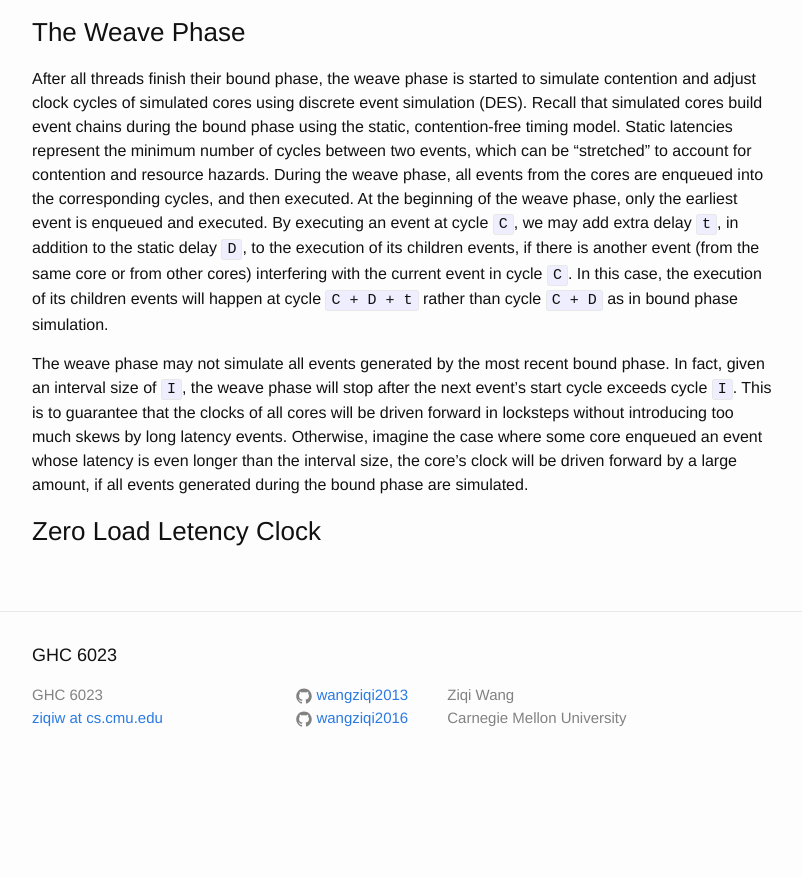
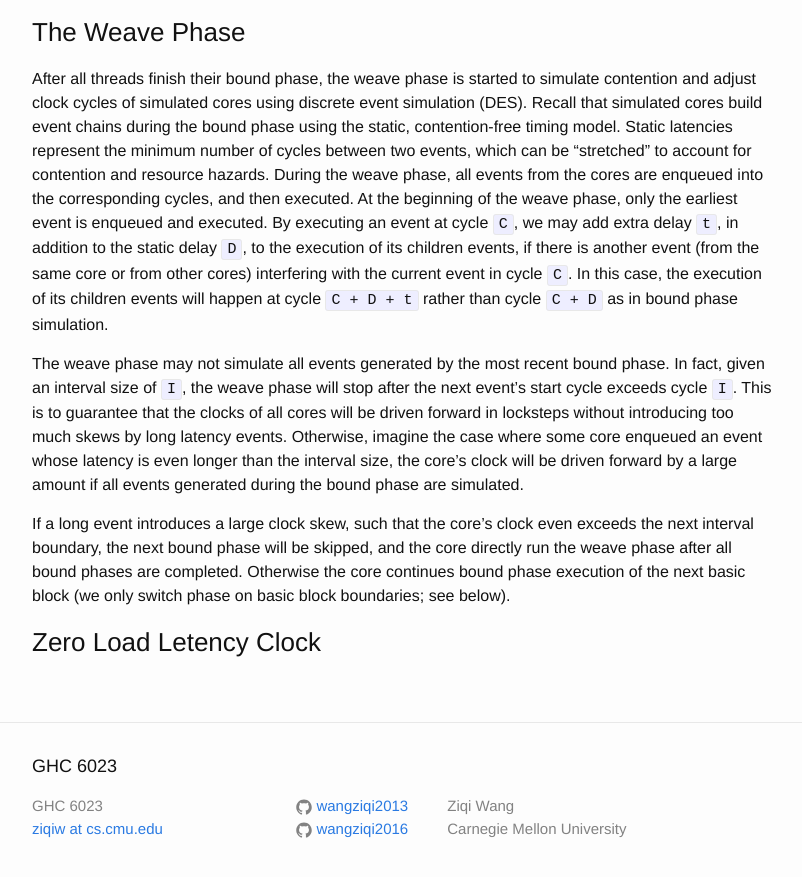
Before and after one commit to wangziqi2013/wangziqi2013.github.io, a Jekyll site: the page built from _posts/2019-01-22-understand-zsim-contention-sim.markdown, in a window 1280 px wide and 900 px high, scrolled down 1749 px. Shown: the top 877 px of the window, without its empty margins (238-1040 px from the left). Built offline with Jekyll 4.4.1, drawn with Linux system fonts in a browser that asks for light colours; before the commit the page ends 2538 px from its top, so only the background shows below that.

Commit message:
Finish weave phase

```diff
--- a/_posts/2019-01-22-understand-zsim-contention-sim.markdown
+++ b/_posts/2019-01-22-understand-zsim-contention-sim.markdown
@@ -79,6 +79,10 @@ The weave phase may not simulate all events generated by the most recent bound p
 `I`, the weave phase will stop after the next event's start cycle exceeds cycle `I`. This is to guarantee that the clocks
 of all cores will be driven forward in locksteps without introducing too much skews by long latency events. Otherwise,
 imagine the case where some core enqueued an event whose latency is even longer than the interval size, the core's clock will
-be driven forward by a large amount, if all events generated during the bound phase are simulated.
+be driven forward by a large amount if all events generated during the bound phase are simulated.
+
+If a long event introduces a large clock skew, such that the core's clock even exceeds the next interval boundary, the
+next bound phase will be skipped, and the core directly run the weave phase after all bound phases are completed. Otherwise
+the core continues bound phase execution of the next basic block (we only switch phase on basic block boundaries; see below).
 
 ### Zero Load Letency Clock
```
